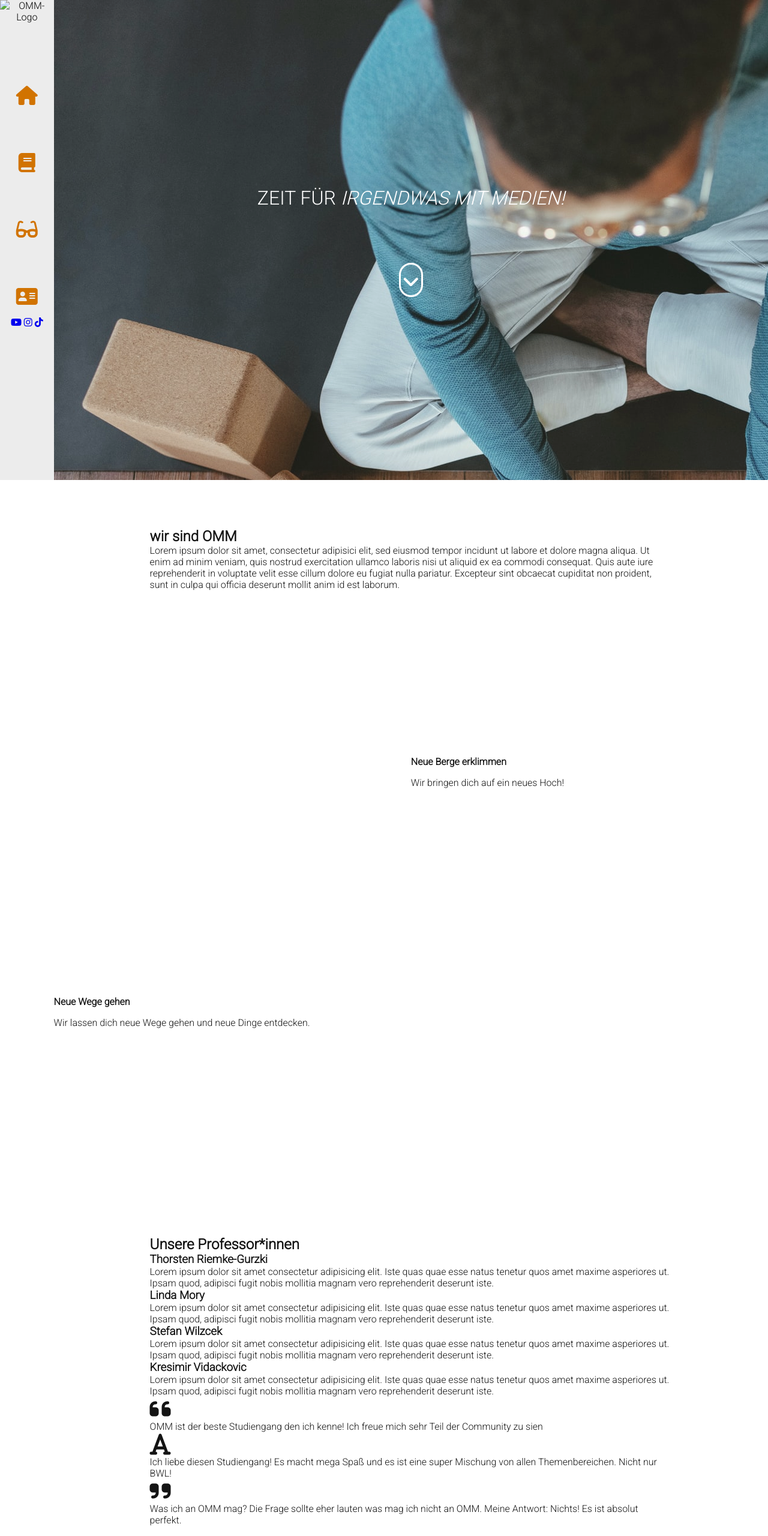
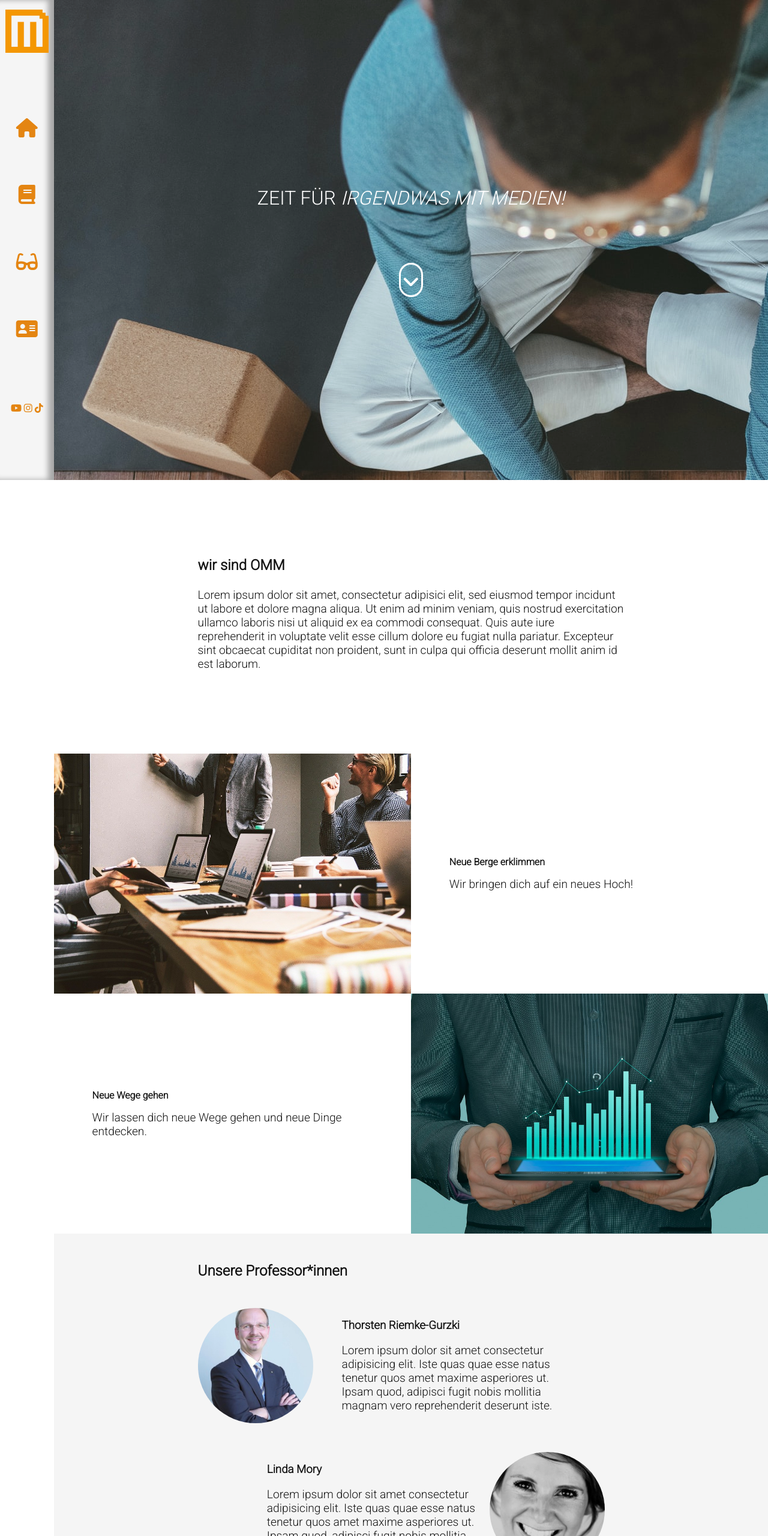
Before and after one commit to Fabvx/webdevelopment22, a plain HTML site: page index.html in a window 1280 px wide. Shown: the top 2560 px of the page at 60% size. Drawn offline with Linux system fonts and the light colour scheme.

Commit message:
Design 2

```diff
--- a/style.css
+++ b/style.css
@@ -5,8 +5,12 @@
     padding: 0;
 }
 
+p{
+    font-size: larger;
+}
+
 :root {
-    --orange: #d17300;
+    --orange: #e48512;
     --black: rgb(20, 20, 20);
     --nav-width: 7%;
 }
@@ -60,7 +64,7 @@
 /**---Nav---**/
 
 .nav{
-    background-color: rgb(236, 236, 236);
+    background-color: whitesmoke;
     width: var(--nav-width);
     position: fixed;
     z-index: 1000;
@@ -68,10 +72,12 @@
     left: 0;
     min-height: 100vh;
     text-align: center;
+    box-shadow: -10px 0 10px rgb(167, 167, 167) inset;
 }
 
 .nav img{
-    width: 100px;
+    width: 80%;
+    margin-top: 1em;
 }
 
 .nav .links{
@@ -91,6 +97,15 @@
     color: #d1730083;
 }
 
+.nav .socials{
+    margin-top: 100%;
+}
+
+.nav .socials a{
+    color: var(--orange);
+    font-size: 1em;
+}
+
 .smooth {
     scroll-behavior: smooth;
 }
@@ -101,6 +116,10 @@ h1 {
     text-transform: uppercase;
     font-weight: 500;
     margin-bottom: 2em;
+}
+
+h2{
+    margin-bottom: 1em;
 }
 
 h4 {
@@ -124,7 +143,7 @@ h4 {
 
 .leadertext {
     margin: 5em 0;
-    min-height: 300px;
+    min-height: 200px;
 }
 
 .center {
@@ -132,7 +151,8 @@ h4 {
 }
 
 .wrapper {
-    margin: 0 10em;
+    margin: 0em 15em;
+    padding: 3em 0;
 }
 
 .full-img-txt {
@@ -143,15 +163,104 @@ h4 {
 }
 
 .full-img-txt .img {
-    width: 50%;
-
+    width: 100%;
+    height: 100%;
+    background-size: cover;
+    background-position: center;
 }
 
-.full-img-txt .text {
-    width: 50%;
+.full-img-txt .spacer {
     margin: auto 4em;
 }
 
 .reverse {
     flex-direction: row-reverse;
 }
+
+.bg-dark {
+    background-color: whitesmoke;
+}
+
+/**---Zitate---**/
+
+.flex {
+    display: flex;
+}
+
+.flexitem {
+    justify-content: space-around;
+    flex-direction: column;
+    flex-grow: 1;
+    text-align: center;
+    margin: 1em;
+}
+
+.flexitem span {
+    color: lightgrey;
+    transition: color 70ms;
+}
+
+.flexitem span:hover{
+    color: rgb(131, 131, 131);
+}
+
+.icon {
+    margin-bottom: 1em;
+}
+
+/**---Professoren---**/
+
+.prof{
+    margin-top: 3em;
+    display: flex;
+}
+
+.prof-img-round {
+    min-height: 12em;
+    min-width: 12em;
+    border-radius: 100%;
+    background-size: cover;
+    background-position: center;
+    margin-right: 2em;
+}
+
+.prof-txt{
+    margin: auto 0;
+    width: 50%;
+    padding: 0 1em 0 1em;
+}
+
+.prof-txt h3{
+    margin-bottom: 1em;
+}
+
+/**---Kontakt---**/
+
+.contact{
+    display: flex;
+    justify-content: space-between;
+}
+
+.contact-txt h2{
+    margin-bottom: 1em;
+}
+
+.contact-img{
+    display: flex;
+    flex-direction: column;
+    justify-content: space-around;
+}
+
+
+/**---Footer---**/
+
+.footer {
+    background-color: var(--orange);
+    max-height: 2em;
+    margin-left: var(--nav-width);
+    padding: .5em 12em;
+    text-align: center;
+    color: white;
+    font-size: 10pt;
+    text-transform: uppercase;
+}
```
Also changed, not shown: img/MG_1893-4-262x300.jpg (added), img/Vidackovic-1.png (added), img/business-g0eb297562_1280.jpg (added), img/job-gb133407b7_1280.jpg (added), img/logo_notext.png (added), img/riemke-gurzki-color2-300dpi-262x300.jpg (added), img/wilczek.jpg (added), 1 other file.
